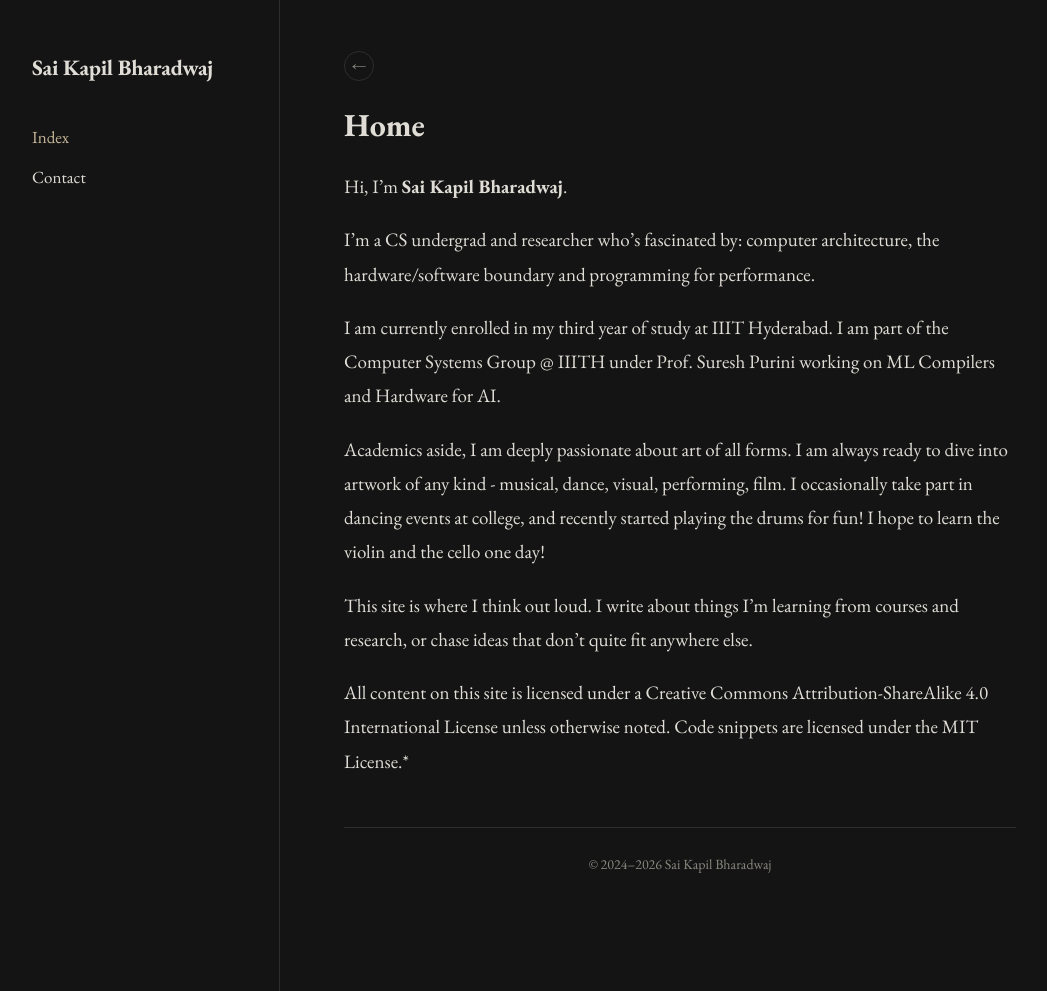
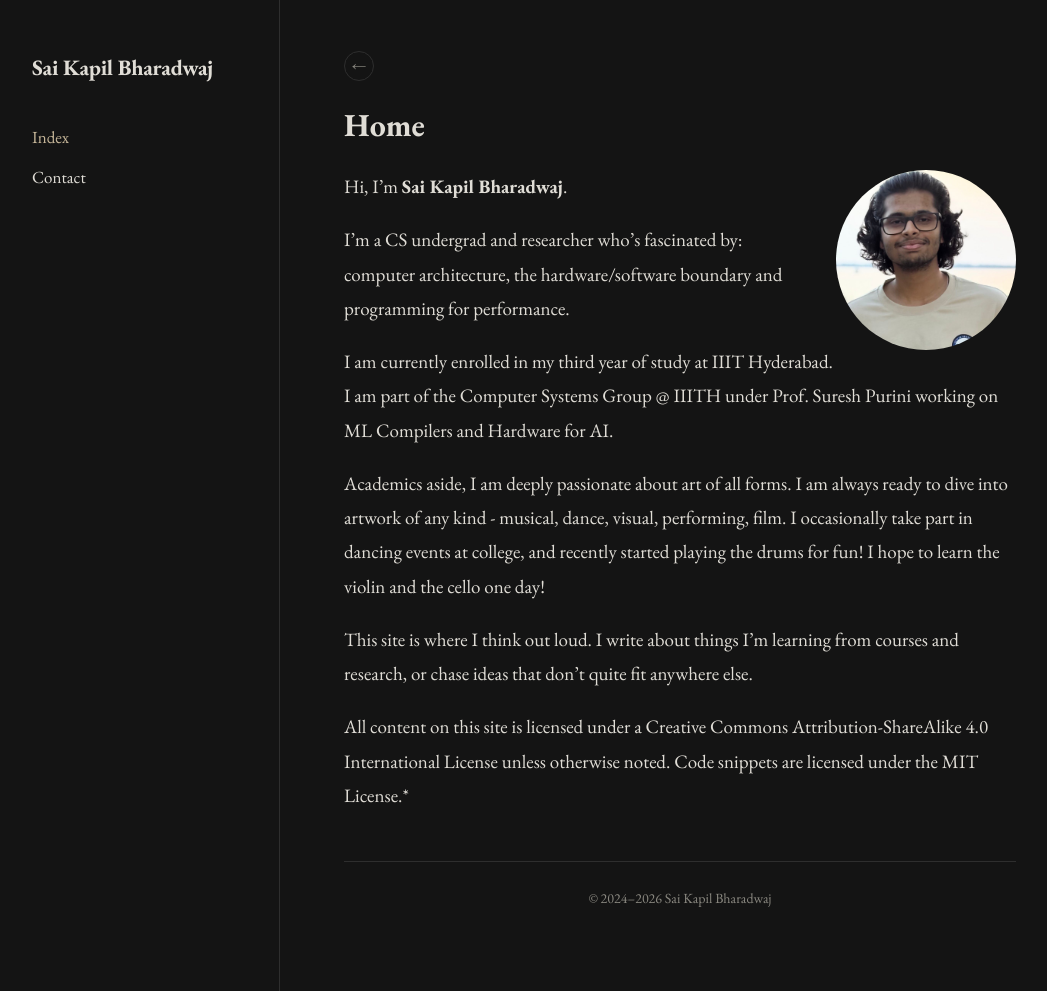
Before and after one commit to StatewideOwl3/statewideowl3.github.io, a Jekyll site: the page built from index.md, in a window 1280 px wide and 991 px high. Shown: the whole window, without its empty margins (0-1047 px from the left). Built offline with Jekyll 4.4.1, drawn with Linux system fonts in a browser that asks for light colours.

Commit message:
added photo on index page

```diff
--- a/assets/css/style.css
+++ b/assets/css/style.css
@@ -110,6 +110,18 @@ a:hover {
 
 .nav-sublist a:hover {
   color: var(--accent);
+}
+
+/* ========== PROFILE PHOTO ========== */
+
+.profile-photo {
+  float: right;
+  width: 180px;
+  height: 180px;
+  border-radius: 50%;
+  object-fit: cover;
+  margin: 0 0 1.5rem 1.5rem;
+  shape-outside: circle();
 }
 
 /* ========== CONTENT ========== */
--- a/index.md
+++ b/index.md
@@ -2,6 +2,8 @@
 layout: page
 title: Home
 ---
+
+<img src="/assets/images/photo.jpg" alt="Sai Kapil Bharadwaj" class="profile-photo">
 
 Hi, I'm **Sai Kapil Bharadwaj**.
 
```
Also changed, not shown: assets/images/photo.jpg (added).
